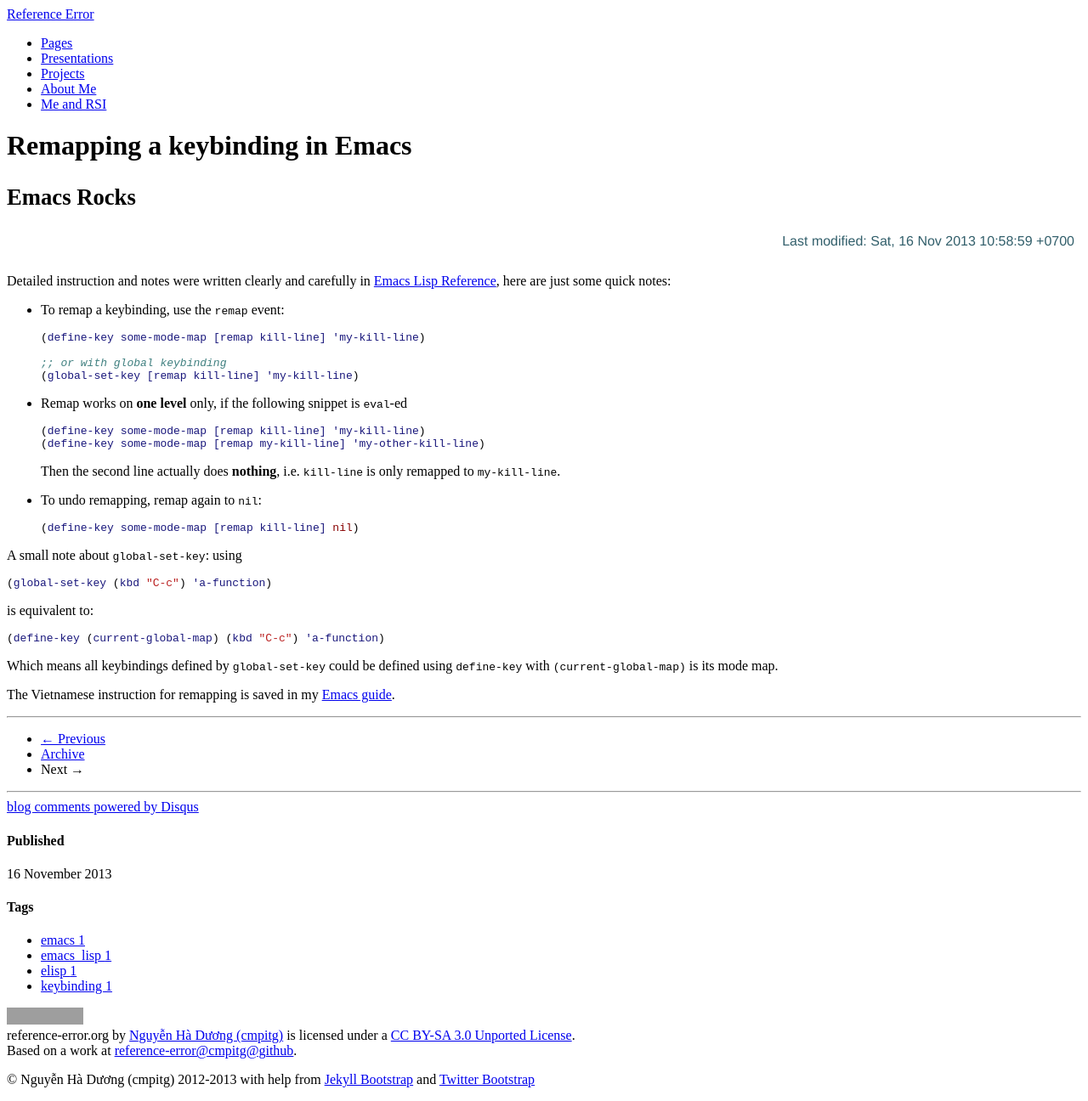
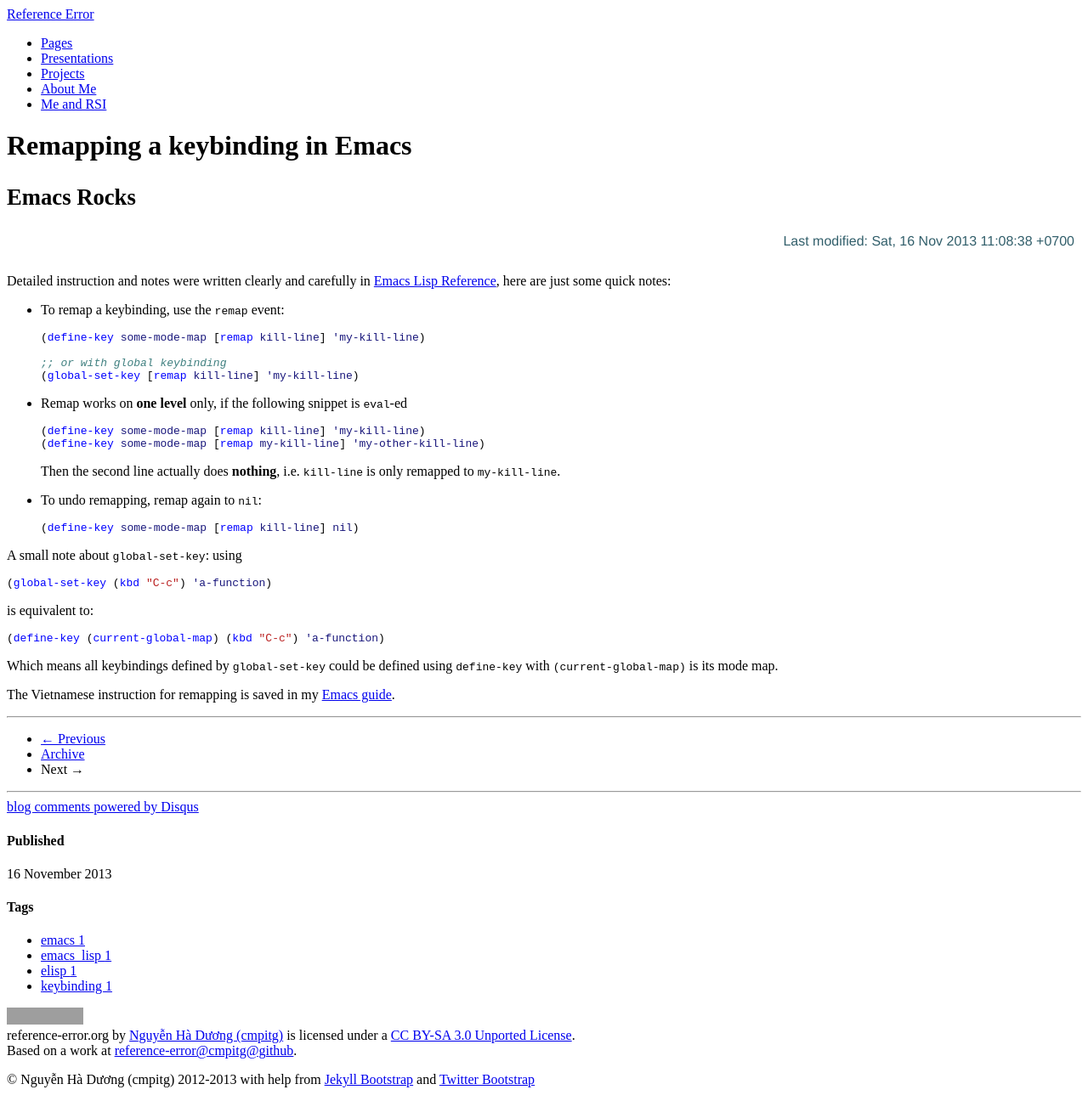
Before and after one commit to cmpitg/cmpitg.github.com, a Jekyll site: the page built from _posts/2013-11-16-remapping-a-keybinding-in-emacs.md, in a window 1280 px wide. Shown: the whole page at 85% size. Built offline with Jekyll 4.4.1, drawn with Linux system fonts in a browser that asks for light colours; Markdown is read by kramdown in place of the engine named in the settings; comment, search, counter and statistics services are not loaded; grey boxes are pictures that could not be loaded.

Commit message:
Scheme highlighting does look better on Emacs Lisp

````diff
--- a/_posts/2013-11-16-remapping-a-keybinding-in-emacs.md
+++ b/_posts/2013-11-16-remapping-a-keybinding-in-emacs.md
@@ -4,7 +4,7 @@ title: Remapping a keybinding in Emacs
 tagline: "Emacs Rocks"
 category: Emacs
 tags: [emacs, emacs_lisp, elisp, keybinding]
-last_updated: Sat, 16 Nov 2013 10:58:59 +0700
+last_updated: Sat, 16 Nov 2013 11:08:38 +0700
 ---
 {% include JB/setup %}
 
@@ -14,7 +14,7 @@ here are just some quick notes:
 
 * To remap a keybinding, use the `remap` event:
 
-  ```lisp
+  ```scheme
   (define-key some-mode-map [remap kill-line] 'my-kill-line)
 
   ;; or with global keybinding
@@ -23,7 +23,7 @@ here are just some quick notes:
 
 * Remap works on **one level** only, if the following snippet is `eval`-ed
 
-  ```lisp
+  ```scheme
   (define-key some-mode-map [remap kill-line] 'my-kill-line)
   (define-key some-mode-map [remap my-kill-line] 'my-other-kill-line)
   ```
@@ -33,19 +33,19 @@ here are just some quick notes:
 
 * To undo remapping, remap again to `nil`:
 
-  ```lisp
+  ```scheme
   (define-key some-mode-map [remap kill-line] nil)
   ```
 
 A small note about `global-set-key`: using
 
-```lisp
+```scheme
 (global-set-key (kbd "C-c") 'a-function)
 ```
 
 is equivalent to:
 
-```lisp
+```scheme
 (define-key (current-global-map) (kbd "C-c") 'a-function)
 ```
 
````
